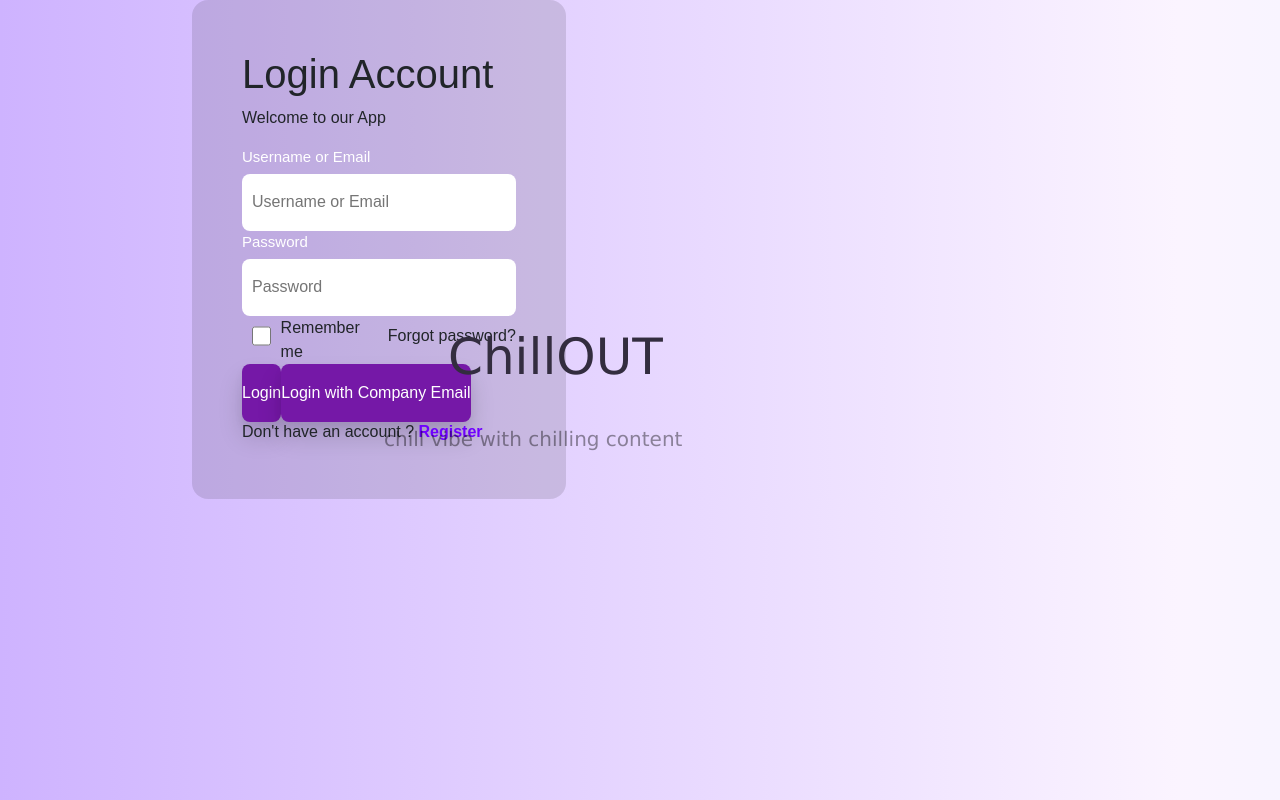
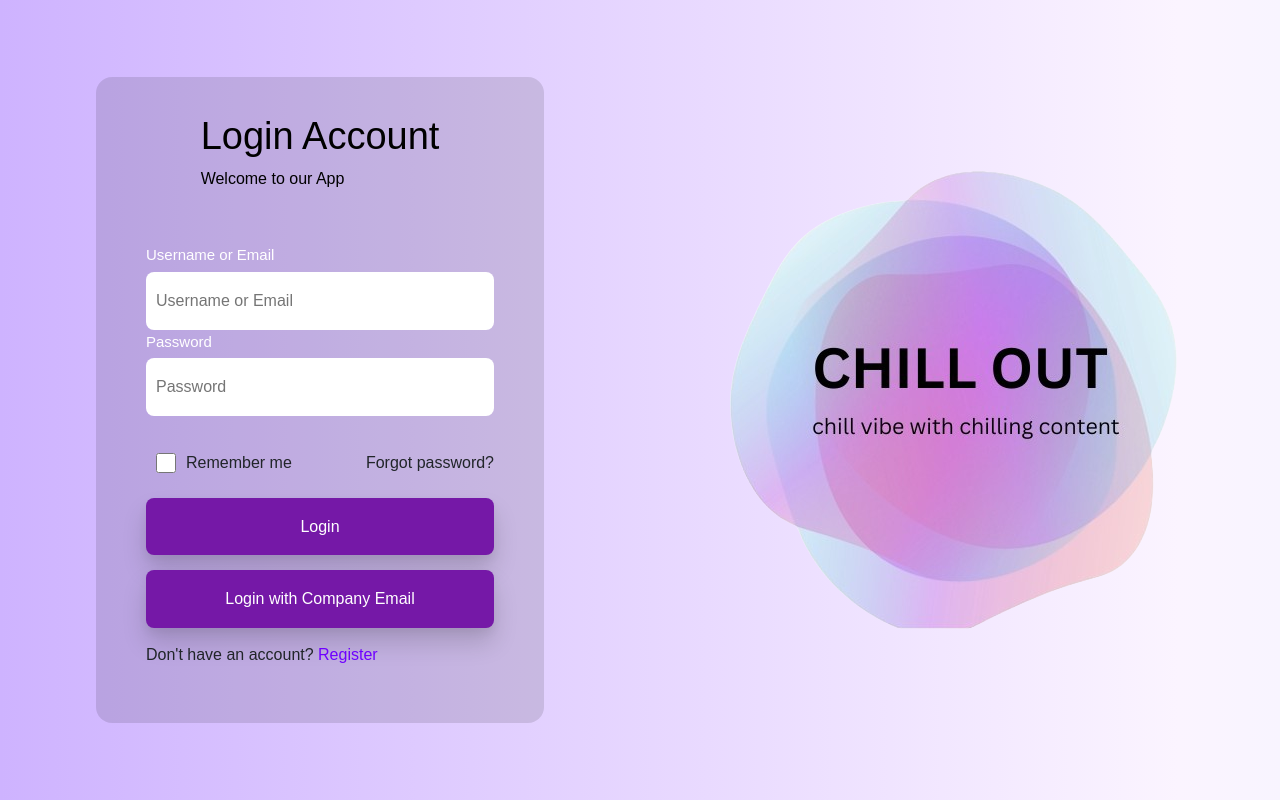
Before and after one commit to sirikisiva/Chillout_New, a React (Create React App) app in the folder Relaxapp/: page /LoginScreen in a window 1280 px wide. Built offline with nearby package versions, Linux system fonts and the light colour scheme.

Commit message:
Update loginscreen.jsx

```diff
--- a/Relaxapp/src/loginscreen.jsx
+++ b/Relaxapp/src/loginscreen.jsx
@@ -1,8 +1,5 @@
-
-
 import React, { useState } from "react";
 import "./loginscreen.css";
-// import { TextInput } from "./components/TextInput";
 import { useNavigate } from "react-router-dom";
 
 const LoginScreen = () => {
@@ -26,7 +23,8 @@
     navigate("/ForgotPasswordScreen");
   };
 
-  const goToFeaturesScreen = () => {
+  const goToFeaturesScreen = (e) => {
+    e.preventDefault();
     if (validateForm()) {
       navigate("/Features");
     }
@@ -62,28 +60,24 @@
 
   const handleInputChange = (e) => {
     setFormData({ ...formData, [e.target.name]: e.target.value });
+    validateForm();
   };
 
   return (
-    <div className="loginScreen">
-      {/* <div>
-          <h6>Nice to see you again</h6>
-          <h1>WELCOME BACK!</h1>
-        </div> */}
-      <div className="animCard">
-        <span className="logoName">ChillOUT</span>
-        <span className="logoCaption">chill vibe with chilling content</span>
-        {/* <img src="./logocircle.png" alt="logo" className="App-logo" /> */}
+    <div className="loginScreen d-flex">
+      <div className="loginContainer col-6">
+        <div className="card">
+          <div className="box1">
+            <div>
+              <h3 className="login">Login Account</h3>
+              <p className="caption">Welcome to our App</p>
+            </div>
           </div>
 
-      <div className="card">
-
-        <div className="loginCardTitle">
-          <h1>Login Account</h1>
-          <p>Welcome to our App</p>
-        </div>
+          <form>
+            <div className="box2">
+              <div className="inputContainer">
                 <div>
-          <div className="inputContainer">
                 <label className="inputLabel">Username or Email</label>
                 <input
                   type="text"
@@ -95,10 +89,14 @@
                   onFocus={handleFocus}
                   onBlur={handleBlur}
                 />
-            {errors.name && <div className="error-message">{errors.name}</div>}
+                </div>
+                {errors.name && (
+                  <div className="error-message">{errors.name}</div>
+                )}
               </div>
 
               <div className="inputContainer">
+                <div>
                 <label className="inputLabel">Password</label>
                 <input
                   type="password"
@@ -110,38 +108,42 @@
                   onFocus={handleFocus}
                   onBlur={handleBlur}
                 />
+                </div>
                 {errors.password && (
                   <div className="error-message">{errors.password}</div>
                 )}
               </div>
             </div>
-        <div>
+            <div className="box3">
               <div className="lineContainer">
                 <div className="checkboxContainer">
                   <input className="checkbox" type="checkbox" />
                   <label>Remember me</label>
                 </div>
-            <div className="forgotPassword" onClick={goToForgotPasswordScreen}>
+                <div
+                  className="forgotPassword"
+                  onClick={goToForgotPasswordScreen}
+                >
                   Forgot password?
                 </div>
               </div>
-          <div className="loginBtnsContainer">
-            <button className="signInBtn" onClick={goToFeaturesScreen}>
+
+              <button className="signInBtn" onClick={(e) => goToFeaturesScreen(e)}>
                 Login
               </button>
               <button className="signInBtn">Login with Company Email</button>
             </div>
-        </div>
+          </form>
+
           <div>
-          <h6>
-            Don't have an account ?{" "}
-            <b>
-              <span className="regBtn" onClick={goToSignupScreen}>
-                Register
-              </span>
-            </b>
+            <h6 className="regHere" onClick={goToSignupScreen}>
+              Don't have an account? <span className="regBtn"> Register</span>
             </h6>
           </div>
+        </div>
+      </div>
+      <div className="titleAnim col-6">
+        <img src="./chillogo.png" alt="logo" />
       </div>
     </div>
   );
```
Lines whose indentation alone changed are shown as unchanged.
